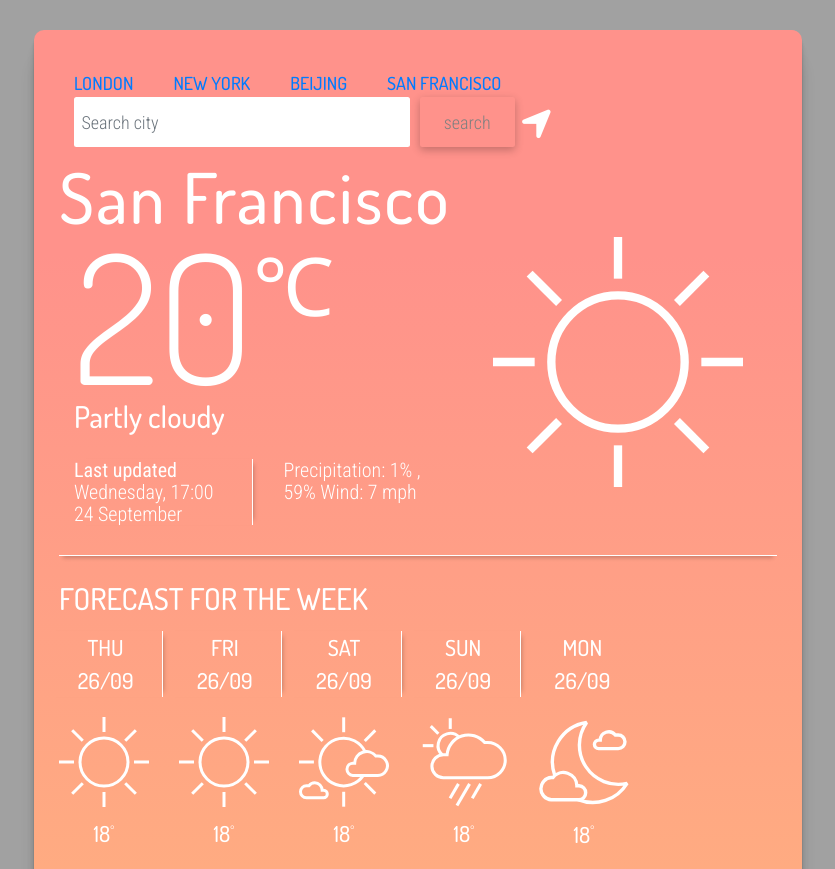
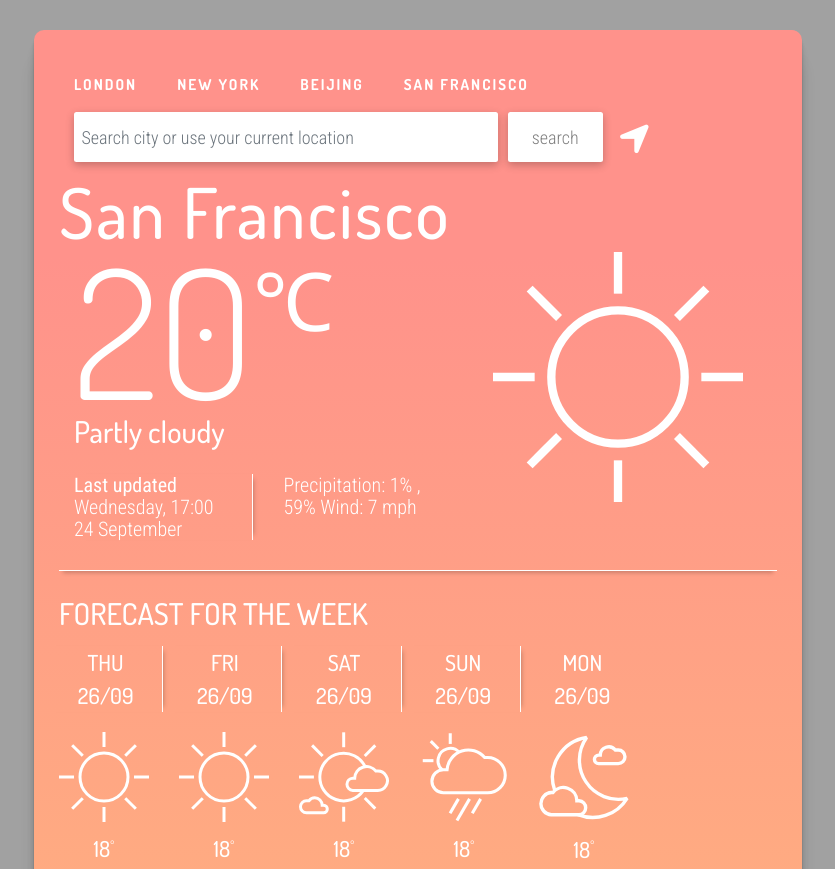
Before and after one commit to vleng-gangkangkung/Vanilla-Weather-App, a plain HTML site: page index.html in a window 1280 px wide. Shown: the top 869 px of the page, without its empty margins (222-1057 px from the left). Drawn offline with nearby package versions, Linux system fonts and the light colour scheme.

Commit message:
formatted Cities

```diff
--- a/index.html
+++ b/index.html
@@ -24,30 +24,32 @@
     <div class="container">
 
       <div class="panel">
-
+<div class="popular-cities">
         <div class="row">
           <div class="col-md-10">
-             <div class="row" id="popular-cities">
+             <div class="row">
            <span class="cities"><a href="#" target="_self" id="london">LONDON</a></span>
             <span class="cities"><a href="#" target="_self"id="new-york">NEW YORK</a></span>
             <span class="cities"><a href="#" target="_self" id="beijing">BEIJING</a></span>
             <span class="cities"><a href="#" target="_self" id="san-francisco">SAN FRANCISCO</a></span>
-           </div></div>
+           </div></div></div>
           </div>
-        <div class="row search-bar">
-          <div class="col-md-9">
+
+          <! --- SEARCH BAR-- >
+        <div class="row ">
+          <div class="col-md-10">
             <form>
               <div class="form-row">
-                <div class="col-8">
+                <div class="col-9">
                   <div class="form-group">
                   <input
                     type="text"
-                    class="form-control searchCopy"
-                    placeholder="Search city"
+                    class="form-control form-control-md searchCopy"
+                    placeholder="Search city or use your current location"
                   />
                 </div></div>
                   <div class="col-md-2">
-                        <div class="form-group search-bar">
+                        <div class="form-group">
                           <input type="submit" value="search" class="searchCopy btn" id="submit-btn">
                       </div>
                       </div>
--- a/src/styles.css
+++ b/src/styles.css
@@ -29,6 +29,7 @@ small a {
   letter-spacing: 2px;
   color: white;
   transition: all 300ms ease-in-out;
+  padding-bottom: 15px;
 }
 
 .popular-cities a:hover {
@@ -46,6 +47,7 @@ small a {
 .btn {
   width: 95px;
   transition: all 300ms ease-in-out;
+  background: white;
   box-shadow: rgba(0, 0, 0, 0.24) 0px 3px 8px;
 }
 
@@ -184,3 +186,13 @@ small a {
   margin-left: auto;
   margin-right: auto;
 }
+
+.form-control-md {
+  box-shadow: rgba(0, 0, 0, 0.24) 0px 3px 8px;
+}
+
+.form-control-md:hover {
+  box-shadow: rgba(0, 0, 0, 0.09) 0px 2px 1px, rgba(0, 0, 0, 0.09) 0px 4px 2px,
+    rgba(0, 0, 0, 0.09) 0px 8px 4px, rgba(0, 0, 0, 0.09) 0px 16px 8px,
+    rgba(0, 0, 0, 0.09) 0px 32px 16px;
+}
```
